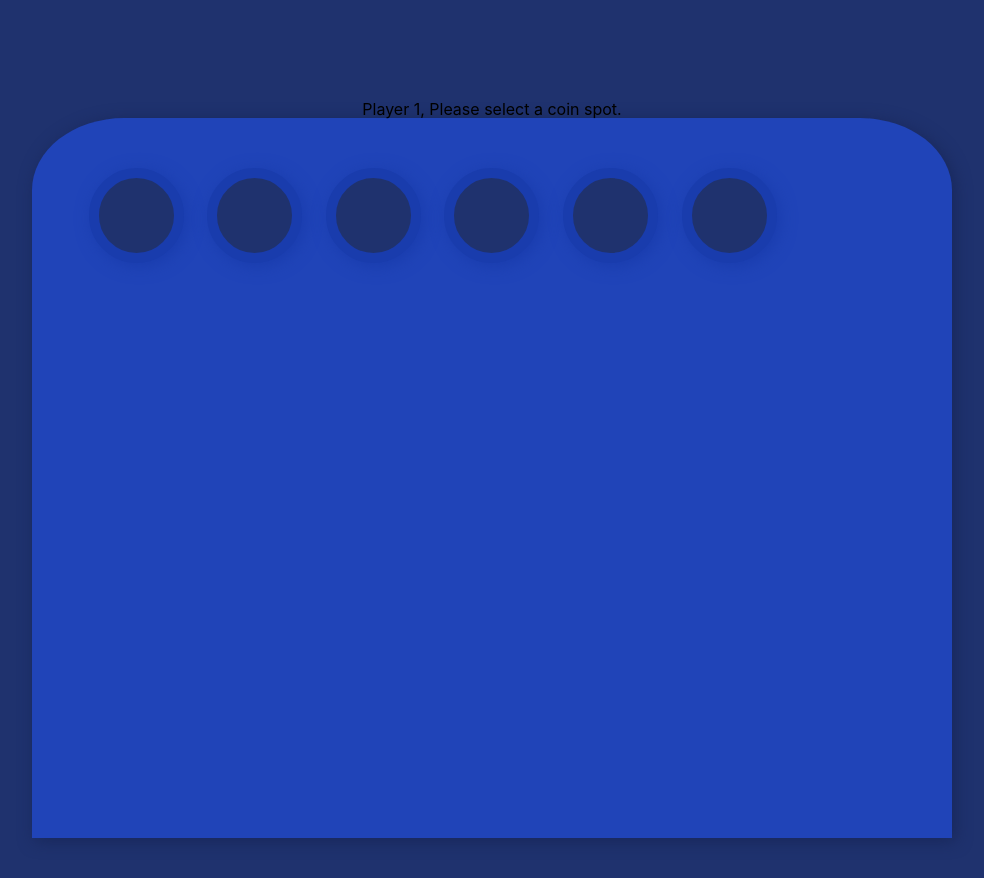
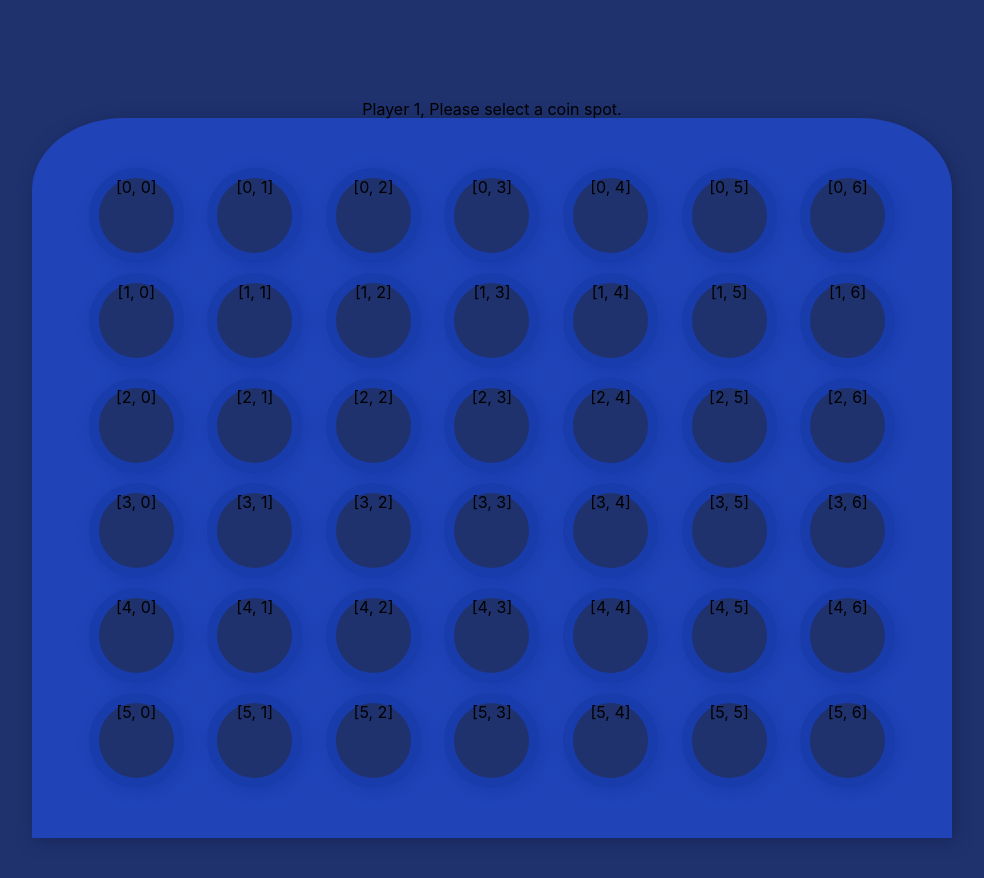
Before and after one commit to serpient/connect-4, a React (Create React App) app: page / in a window 1280 px wide. Shown: the top 878 px of the page, without its empty margins (148-1132 px from the left). Built offline with nearby package versions, Linux system fonts and the light colour scheme.

Commit message:
convert rendering to regular array

```diff
--- a/src/components/Board.jsx
+++ b/src/components/Board.jsx
@@ -2,25 +2,38 @@ import React from 'react';
 import User from '../UserEnum';
 import './Board.scss';
 
-const Board = ({ boardData }) => {
-  const renderBoardSpaces = (mapObject) => {
-    let coinArray = [];
-    for (var value of mapObject.values()) {
-      if (value === User.COMPUTER) {
-        coinArray.push(<div className='coin'>
-          <div className='coin--computer' />
-          <div className='coin--computer-border' />
-        </div>)
-      } else if (value === User.HUMAN) {
-        coinArray.push(<div className='coin'>
-          <div className='coin--human' />
-          <div className='coin--human-border' />
-        </div>)
-      } else {
-        coinArray.push(<div className='coin' />)
-      }
-    }
-    return coinArray;
+const Board = ({ boardData, addCoinToBoard}) => {
+  const renderBoardSpaces = (array) => {
+    return array.map((row, rowIdx) => {
+      return row.map((coinInColumn, columnIdx) => {
+        let coin = null;
+        if (coinInColumn === User.COMPUTER) {
+          coin = (
+            <>
+              <div className='coin--computer' />
+              <div className='coin--computer-border' />
+            </>
+          )
+        } else if (coinInColumn === User.HUMAN) {
+          coin = (
+            <>
+              <div className='coin--human' />
+              <div className='coin--human-border' />
+            </>
+          )
+        }
+        return (
+          <div
+            className='coin'
+            key={rowIdx + ',' + columnIdx}
+            onClick={() => addCoinToBoard(rowIdx, columnIdx)}
+          >
+            <div className='coin-position'>{`[${rowIdx}, ${columnIdx}]`} </div>
+            {coin}
+          </div>
+        )
+      })
+    })
   }
 
   return (
```
